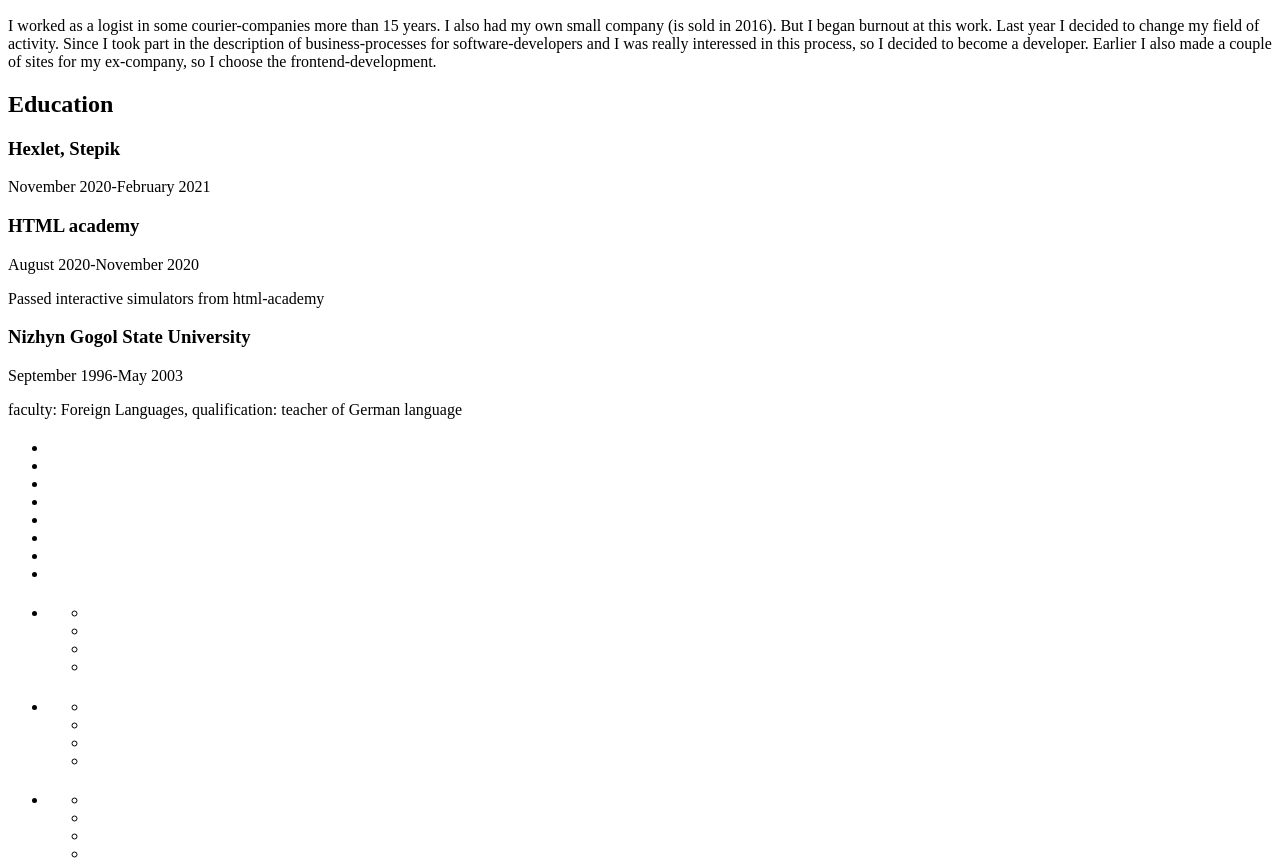
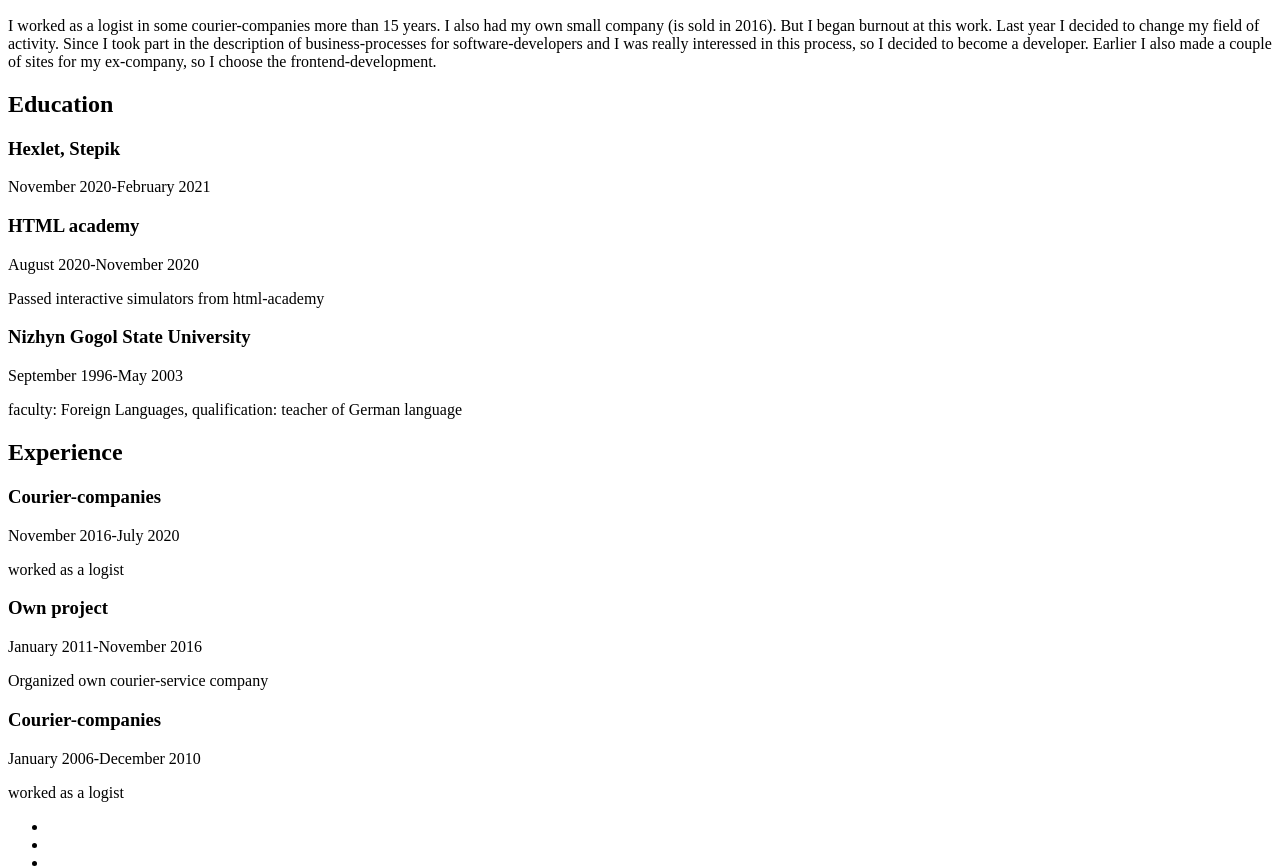
Before and after one commit to AlexKuryanov/rsschool-cv, a plain HTML site: page index.html in a window 1280 px wide. Shown: the part 101-969 px from the top of the page. Drawn offline with Linux system fonts and the light colour scheme.

Commit message:
refactor: add content to Expirience

```diff
--- a/index.html
+++ b/index.html
@@ -36,21 +36,21 @@
       </section>
     </section>
     <section class="experience">
-        <h2 class="experience__title section-title"></h2>
+        <h2 class="experience__title section-title">Experience</h2>
         <section class="experience__item">
-          <h3 class="experience__title"></h3>
-          <time class="experience__date"></time>
-          <p class="experience__describe"></p>
+          <h3 class="experience__title">Courier-companies</h3>
+          <time class="experience__date" datetime="2016-11-17">November 2016</time>-<time class="experience__date" datetime="2020-07-31">July 2020</time>
+          <p class="experience__describe">worked as a logist</p>
         </section>
         <section class="experience__item">
-          <h3 class="experience__title"></h3>
-          <time class="experience__date"></time>
-          <p class="experience__describe"></p>
+          <h3 class="experience__title">Own project</h3>
+          <time class="experience__date" datetime="2011-01-01">January 2011</time>-<time class="experience__date" datetime="2016-11-17">November 2016</time>
+          <p class="experience__describe">Organized own courier-service company</p>
         </section>
         <section class="experience__item">
-          <h3 class="experience__title"></h3>
-          <time class="experience__date"></time>
-          <p class="experience__describe"></p>
+          <h3 class="experience__title">Courier-companies</h3>
+          <time class="experience__date" datetime="2006-01-15">January 2006</time>-<time class="experience__date" datetime="2010-12-31">December 2010</time>
+          <p class="experience__describe">worked as a logist</p>
         </section>
       </section>
     <section class="skills">
```
